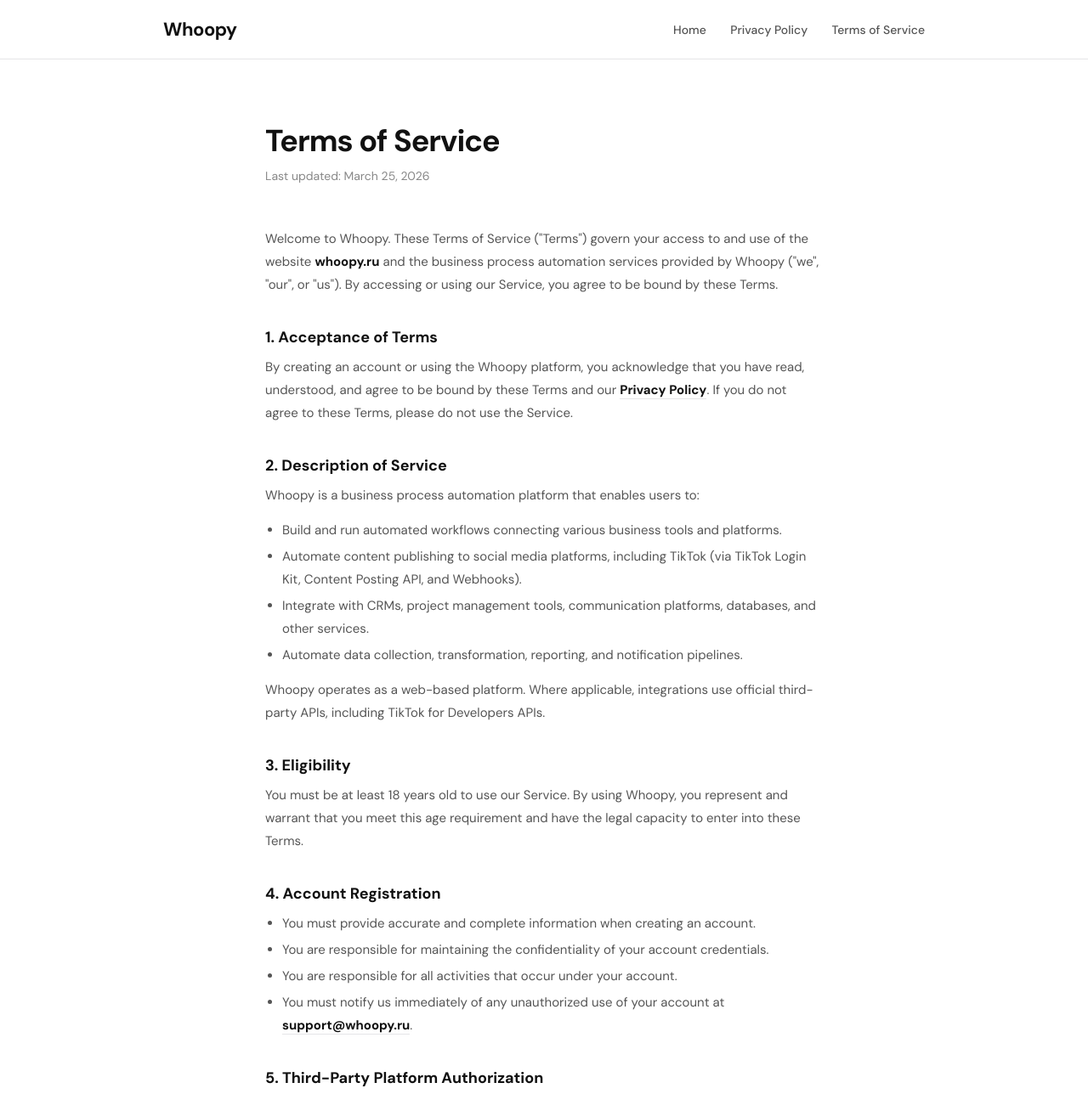
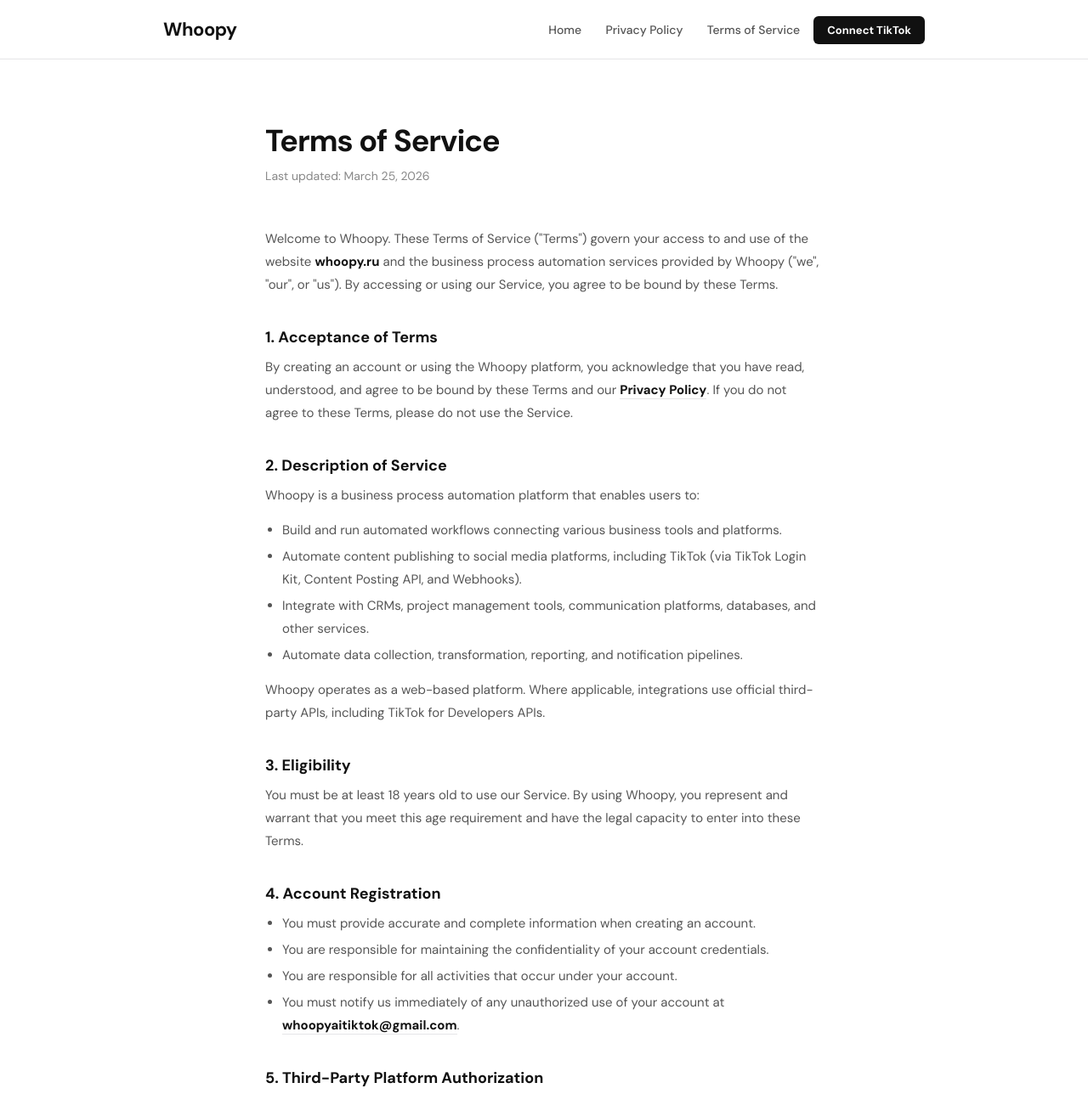
Before and after one commit to alexsmith39djdidn/Whoopy-land, a plain HTML site: page terms-of-service/index.html in a window 1280 px wide. Shown: the top 1288 px of the page at 85% size. Drawn offline with Linux system fonts and the light colour scheme.

Commit message:
Update index.html

```diff
--- a/terms-of-service/index.html
+++ b/terms-of-service/index.html
@@ -48,7 +48,7 @@
     <div>
       <a href="https://whoopy.ru" class="nav-link">Home</a>
       <a href="https://whoopy.ru/privacy-policy" class="nav-link">Privacy Policy</a>
-      <a href="https://whoopy.ru/terms-of-service" class="nav-link">Terms of Service</a>
+      <a href="https://whoopy.ru/terms-of-service" class="nav-link">Terms of Service</a><a href="https://whoopy.ru/connect" style="background:#111;color:#fff;padding:8px 16px;border-radius:6px;font-size:13px;font-weight:600;margin-left:16px;text-decoration:none;">Connect TikTok</a>
     </div>
   </div>
 </nav>
@@ -82,7 +82,7 @@
   <li>You must provide accurate and complete information when creating an account.</li>
   <li>You are responsible for maintaining the confidentiality of your account credentials.</li>
   <li>You are responsible for all activities that occur under your account.</li>
-  <li>You must notify us immediately of any unauthorized use of your account at <a href="mailto:support@whoopy.ru">support@whoopy.ru</a>.</li>
+  <li>You must notify us immediately of any unauthorized use of your account at <a href="mailto:whoopyaitiktok@gmail.com">whoopyaitiktok@gmail.com</a>.</li>
 </ul>
 
 <h2>5. Third-Party Platform Authorization</h2>
@@ -142,7 +142,7 @@
   <li>You engage in activities that harm the Service, other users, or third parties.</li>
   <li>Your use of the Service violates connected platform policies, resulting in API access restrictions.</li>
 </ul>
-<p>You may terminate your account at any time by contacting us at <a href="mailto:support@whoopy.ru">support@whoopy.ru</a>. Upon termination, we will delete your data in accordance with our Privacy Policy.</p>
+<p>You may terminate your account at any time by contacting us at <a href="mailto:whoopyaitiktok@gmail.com">whoopyaitiktok@gmail.com</a>. Upon termination, we will delete your data in accordance with our Privacy Policy.</p>
 
 <h2>13. Changes to Terms</h2>
 <p>We may modify these Terms at any time. We will notify you of material changes by posting the updated Terms on this page and updating the "Last updated" date. Your continued use of the Service after changes constitutes acceptance of the modified Terms.</p>
@@ -153,7 +153,7 @@
 <h2>15. Contact Us</h2>
 <p>If you have any questions about these Terms of Service, please contact us:</p>
 <ul>
-  <li><strong>Email:</strong> <a href="mailto:support@whoopy.ru">support@whoopy.ru</a></li>
+  <li><strong>Email:</strong> <a href="mailto:whoopyaitiktok@gmail.com">whoopyaitiktok@gmail.com</a></li>
   <li><strong>Website:</strong> <a href="https://whoopy.ru">https://whoopy.ru</a></li>
 </ul>
 
```
